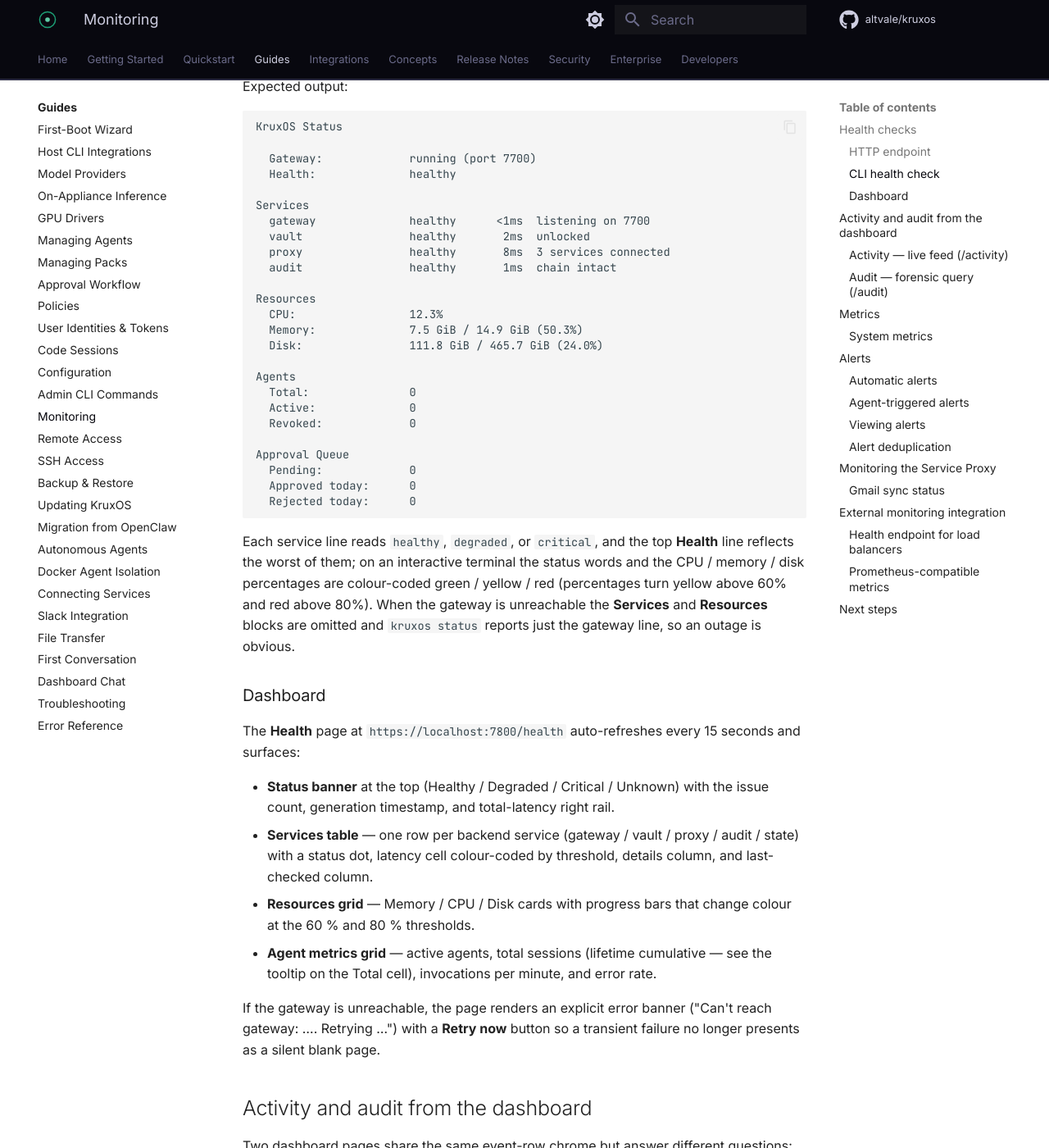
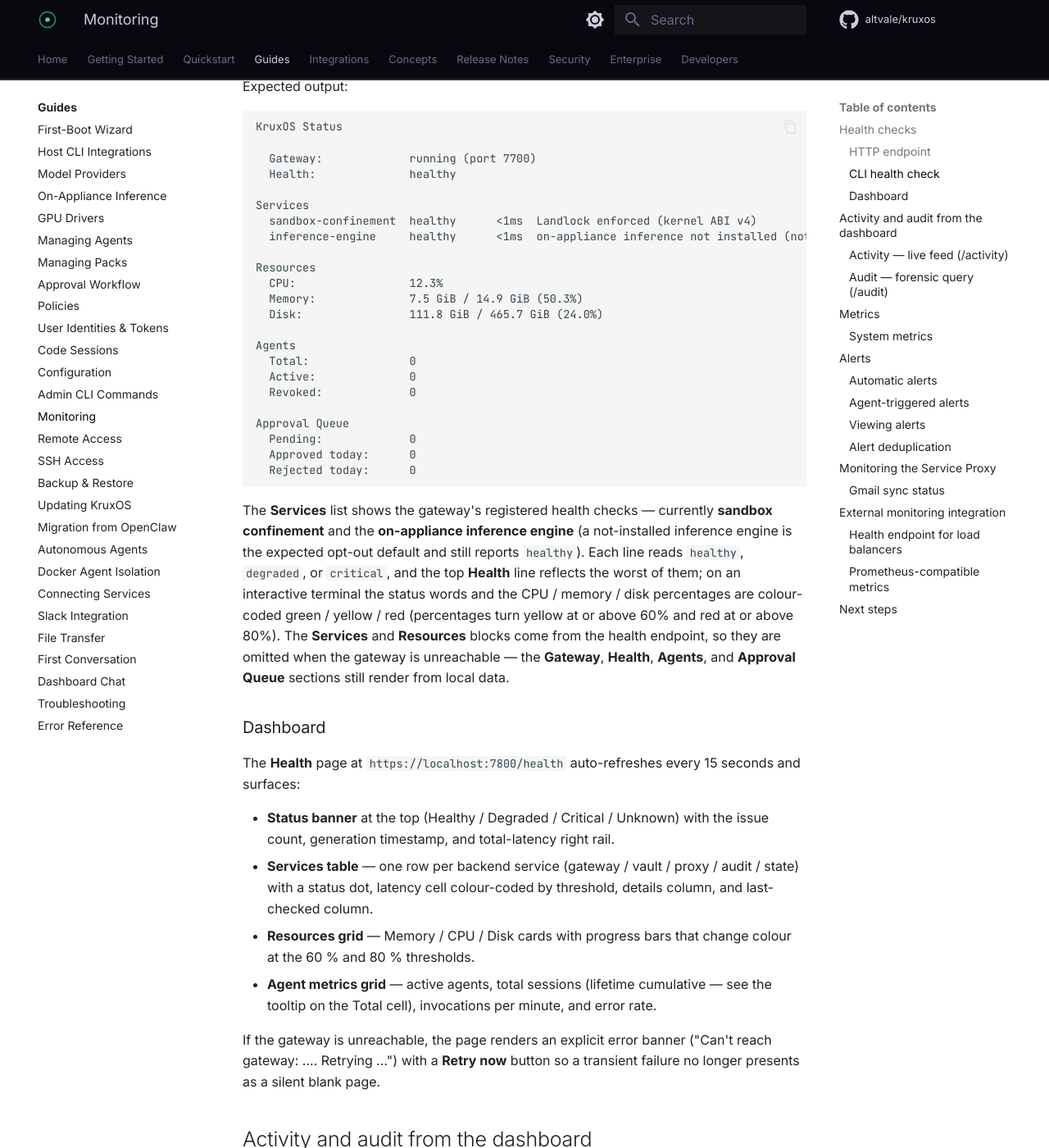
Before and after one commit to altvale/kruxos, an MkDocs documentation site: the page built from docs/public/docs/guides/monitoring.md, in a window 1280 px wide and 1400 px high, scrolled down 1834 px. Shown: the whole window at 82% size. Built offline with MkDocs 1.6.1 and Material for MkDocs 9.7.7, drawn with Linux system fonts in a browser that asks for light colours; comment, search, counter and statistics services are not loaded.

Commit message:
docs(monitoring): use the real registered health checks in the status sample
The `kruxos status` Services rows previously listed fictional gateway/vault/
proxy/audit checks. The gateway registers exactly two health checks —
`sandbox-confinement` and `inference-engine` — so the sample now shows those,
with detail strings derived from the checks' healthy output (Landlock enforced
at the kernel ABI ceiling; on-appliance inference not installed by default,
which is a healthy opt-out state). Corrected the note: the colour thresholds
are at-or-above 60% / 80% (not "above"), and when the gateway is unreachable
only the health-endpoint-sourced Services and Resources blocks are omitted —
Gateway, Health, Agents, and Approval Queue still render from local data.

````diff
--- a/docs/public/docs/guides/monitoring.md
+++ b/docs/public/docs/guides/monitoring.md
@@ -86,10 +86,8 @@
   Health:              healthy
 
 Services
-  gateway              healthy      <1ms  listening on 7700
-  vault                healthy       2ms  unlocked
-  proxy                healthy       8ms  3 services connected
-  audit                healthy       1ms  chain intact
+  sandbox-confinement  healthy      <1ms  Landlock enforced (kernel ABI v4)
+  inference-engine     healthy      <1ms  on-appliance inference not installed (not configured)
 
 Resources
   CPU:                 12.3%
@@ -107,7 +105,7 @@
   Rejected today:      0
 ```
 
-Each service line reads `healthy`, `degraded`, or `critical`, and the top **Health** line reflects the worst of them; on an interactive terminal the status words and the CPU / memory / disk percentages are colour-coded green / yellow / red (percentages turn yellow above 60% and red above 80%). When the gateway is unreachable the **Services** and **Resources** blocks are omitted and `kruxos status` reports just the gateway line, so an outage is obvious.
+The **Services** list shows the gateway's registered health checks — currently **sandbox confinement** and the **on-appliance inference engine** (a not-installed inference engine is the expected opt-out default and still reports `healthy`). Each line reads `healthy`, `degraded`, or `critical`, and the top **Health** line reflects the worst of them; on an interactive terminal the status words and the CPU / memory / disk percentages are colour-coded green / yellow / red (percentages turn yellow at or above 60% and red at or above 80%). The **Services** and **Resources** blocks come from the health endpoint, so they are omitted when the gateway is unreachable — the **Gateway**, **Health**, **Agents**, and **Approval Queue** sections still render from local data.
 
 ### Dashboard
 
````
